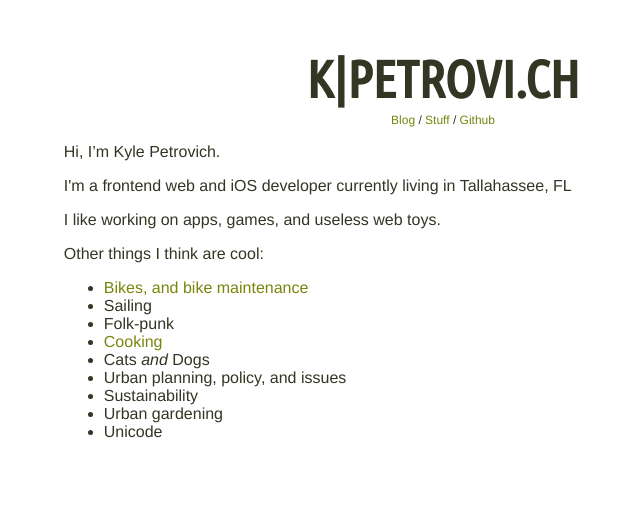
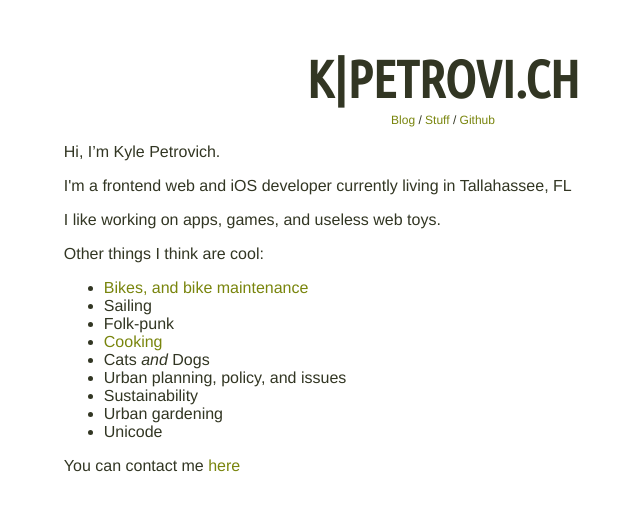
Before and after one commit to fozzle/fozzle.github.io, a Jekyll site: the page built from index.html, in a window 1280 px wide. Shown: the top 511 px of the page, without its empty margins (197-837 px from the left). Built offline with Jekyll 4.4.1, drawn with Linux system fonts in a browser that asks for light colours; Markdown is read by kramdown in place of the engine named in the settings.

Commit message:
add email

```diff
--- a/index.html
+++ b/index.html
@@ -22,3 +22,5 @@ title: Kyle Petrovich
   <li>Urban gardening</li>
   <li>Unicode</li>
 </ul>
+
+<p>You can contact me <a mailto="kylepetrovich+helloworld@gmail.com">here</a></p>
```
